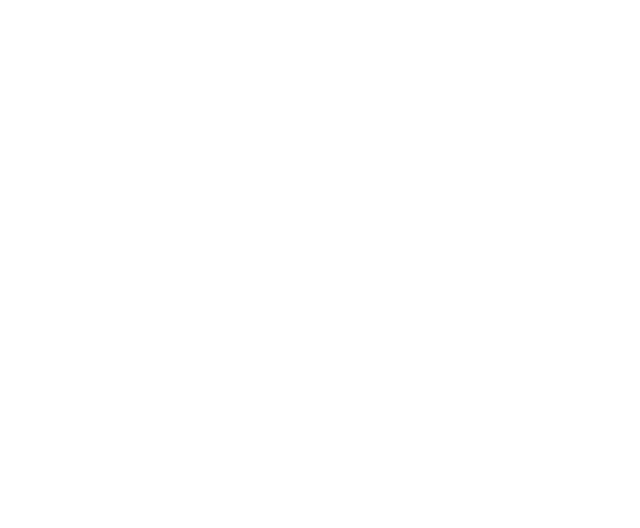
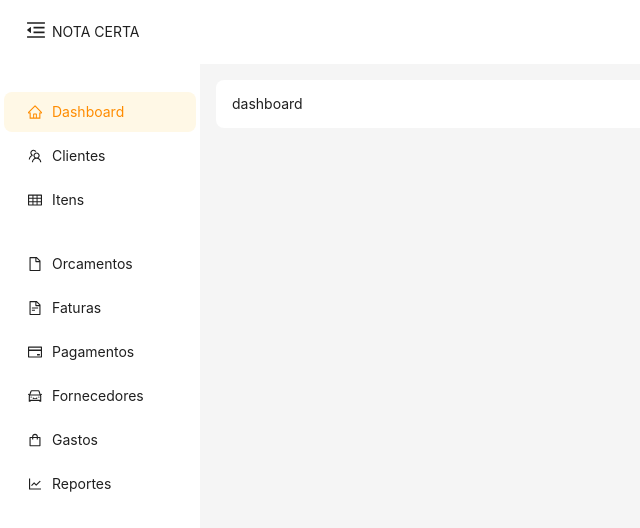
Before and after one commit to antoniowd/notacerta-web, a React (Vite) app: page / in a window 1280 px wide. Shown: the top 528 px of the page, without its empty margins (0-640 px from the left). Built offline with nearby package versions, Linux system fonts and the light colour scheme.

Commit message:
add main layout

```diff
--- /dev/null
+++ b/src/@types/generalTypes.ts
@@ -0,0 +1,9 @@
+import { ReactNode } from "react";
+
+export type WithChildrenProps<T = undefined> = T extends undefined
+  ? {
+      children?: ReactNode;
+    }
+  : T & {
+      children?: ReactNode;
+    };
--- a/src/App.tsx
+++ b/src/App.tsx
@@ -1,8 +1,14 @@
 import { ConfigProvider } from "antd";
+import ptBR from "antd/lib/locale/pt_BR";
 import theme from "./theme";
+import AppRouter from "./components/router/AppRouter";
 
 function App() {
-  return <ConfigProvider theme={theme}></ConfigProvider>;
+  return (
+    <ConfigProvider locale={ptBR} theme={theme}>
+      <AppRouter />
+    </ConfigProvider>
+  );
 }
 
 export default App;
--- /dev/null
+++ b/src/components/layouts/main/Content.tsx
@@ -0,0 +1,33 @@
+import { Layout, theme } from "antd";
+import { WithChildrenProps } from "../../../@types/generalTypes";
+
+const Content = ({ children }: WithChildrenProps) => {
+  const {
+    token: { colorBgContainer, borderRadiusLG },
+  } = theme.useToken();
+  return (
+    <Layout.Content
+      style={{
+        position: "absolute",
+        padding: 16,
+        left: 0,
+        bottom: 0,
+        top: 0,
+        right: 0,
+        overflow: "auto",
+      }}
+    >
+      <div
+        style={{
+          padding: 16,
+          background: colorBgContainer,
+          borderRadius: borderRadiusLG,
+        }}
+      >
+        {children}
+      </div>
+    </Layout.Content>
+  );
+};
+
+export default Content;
--- /dev/null
+++ b/src/components/layouts/main/Drawer.tsx
@@ -0,0 +1,30 @@
+import { Drawer as ADrawer } from "antd";
+import SiderMenu from "./SiderMenu";
+
+export type DrawerProps = {
+  open: boolean;
+  onClose: () => void;
+};
+
+const Drawer = ({ open, onClose }: DrawerProps) => {
+  return (
+    <ADrawer
+      placement="left"
+      key="left"
+      title="NOTA CERTA"
+      width={250}
+      onClose={onClose}
+      open={open}
+      styles={{
+        body: {
+          paddingLeft: "8px",
+          paddingRight: "8px",
+        },
+      }}
+    >
+      <SiderMenu onClickItem={onClose} />
+    </ADrawer>
+  );
+};
+
+export default Drawer;
--- /dev/null
+++ b/src/components/layouts/main/Header.tsx
@@ -0,0 +1,43 @@
+import { Button, Layout, theme } from "antd";
+import { MenuUnfoldOutlined, MenuFoldOutlined } from "@ant-design/icons";
+
+export type HeaderLayoutProps = {
+  siderCollapsed: boolean;
+  onFoldClick: () => void;
+};
+
+const Header = ({ siderCollapsed, onFoldClick }: HeaderLayoutProps) => {
+  const {
+    token: { colorBgContainer },
+  } = theme.useToken();
+
+  return (
+    <Layout.Header
+      style={{
+        padding: "0 20px",
+        position: "sticky",
+        top: 0,
+        zIndex: 1,
+        width: "100%",
+        display: "flex",
+        alignItems: "center",
+        background: colorBgContainer,
+      }}
+    >
+      <Button
+        type="text"
+        icon={
+          siderCollapsed ? (
+            <MenuUnfoldOutlined style={{ fontSize: "20px" }} />
+          ) : (
+            <MenuFoldOutlined style={{ fontSize: "20px" }} />
+          )
+        }
+        onClick={onFoldClick}
+      />
+      NOTA CERTA
+    </Layout.Header>
+  );
+};
+
+export default Header;
--- /dev/null
+++ b/src/components/layouts/main/MainLayout.tsx
@@ -0,0 +1,58 @@
+import { useEffect, useState } from "react";
+import { Layout, Grid } from "antd";
+import { Outlet } from "react-router-dom";
+import Header from "./Header";
+import Drawer from "./Drawer";
+import Sider from "./Sider";
+import Content from "./Content";
+
+const { useBreakpoint } = Grid;
+
+const MainLayout = () => {
+  const [siderCollapsed, setSiderCollapsed] = useState(false);
+  const [showDrawer, setShowDrawer] = useState(false);
+  const screens = useBreakpoint();
+  const [showSider, setShowSider] = useState(true);
+
+  useEffect(() => {
+    setShowSider(screens.sm !== undefined ? screens.sm : true);
+    if (screens.lg === true && showDrawer) {
+      setShowDrawer(false);
+    }
+  }, [screens, showDrawer]);
+
+  const handleMenuFolding = () => {
+    if (screens.lg === false) {
+      setShowDrawer(true);
+    } else {
+      setSiderCollapsed(v => !v);
+    }
+  };
+
+  const handlerCloseDrawer = () => {
+    setShowDrawer(false);
+  };
+
+  return (
+    <Layout>
+      <Header siderCollapsed={siderCollapsed} onFoldClick={handleMenuFolding} />
+      <Layout style={{ height: "calc(100vh - 64px)" }}>
+        <Drawer open={showDrawer} onClose={handlerCloseDrawer} />
+        {showSider && (
+          <Sider collapsed={siderCollapsed} onBreakpoint={setSiderCollapsed} />
+        )}
+        <Layout
+          style={{
+            position: "relative",
+          }}
+        >
+          <Content>
+            <Outlet />
+          </Content>
+        </Layout>
+      </Layout>
+    </Layout>
+  );
+};
+
+export default MainLayout;
--- /dev/null
+++ b/src/components/layouts/main/Sider.tsx
@@ -0,0 +1,41 @@
+import { theme, Layout } from "antd";
+import SiderMenu from "./SiderMenu";
+
+export type SiderProps = {
+  collapsed: boolean;
+  onBreakpoint: React.Dispatch<React.SetStateAction<boolean>>;
+};
+
+const Sider = ({ collapsed, onBreakpoint }: SiderProps) => {
+  const {
+    token: { colorBgContainer },
+  } = theme.useToken();
+  return (
+    <Layout.Sider
+      width={200}
+      collapsedWidth={60}
+      trigger={null}
+      collapsible
+      collapsed={collapsed}
+      breakpoint="lg"
+      onBreakpoint={onBreakpoint}
+    >
+      <div
+        style={{
+          background: colorBgContainer,
+          paddingTop: "24px",
+          overflow: "auto",
+          position: "absolute",
+          top: 0,
+          left: 0,
+          bottom: 0,
+          right: 0,
+        }}
+      >
+        <SiderMenu />
+      </div>
+    </Layout.Sider>
+  );
+};
+
+export default Sider;
--- /dev/null
+++ b/src/components/layouts/main/SiderMenu.tsx
@@ -0,0 +1,107 @@
+import React, { useEffect, useState } from "react";
+import { Menu } from "antd";
+import type { MenuProps } from "antd";
+import {
+  HomeOutlined,
+  TeamOutlined,
+  LineChartOutlined,
+  CreditCardOutlined,
+  TableOutlined,
+  FileOutlined,
+  CarOutlined,
+  FileTextOutlined,
+  ShoppingOutlined,
+} from "@ant-design/icons";
+import { Link, useLocation } from "react-router-dom";
+type MenuItem = Required<MenuProps>["items"][number];
+
+function getItem(
+  label: React.ReactNode,
+  key: React.Key,
+  icon?: React.ReactNode,
+  type?: "group" | "divider",
+): MenuItem {
+  return {
+    label,
+    key,
+    icon,
+    type: type === undefined ? "item" : type,
+  } as MenuItem;
+}
+
+const links = [
+  { icon: <HomeOutlined />, label: "Dashboard", href: "/" },
+  {
+    icon: <TeamOutlined />,
+    label: "Clientes",
+    href: "/clients",
+  },
+  { icon: <TableOutlined />, label: "Itens", href: "/items" },
+  { label: "-" },
+  {
+    icon: <FileOutlined />,
+    label: "Orcamentos",
+    href: "/estimates",
+  },
+  {
+    icon: <FileTextOutlined />,
+    label: "Faturas",
+    href: "/invoices",
+  },
+  {
+    icon: <CreditCardOutlined />,
+    label: "Pagamentos",
+    href: "/payments",
+  },
+  {
+    icon: <CarOutlined />,
+    label: "Fornecedores",
+    href: "/vendors",
+  },
+  {
+    icon: <ShoppingOutlined />,
+    label: "Gastos",
+    href: "/expenses",
+  },
+  {
+    icon: <LineChartOutlined />,
+    label: "Reportes",
+    href: "/reports",
+  },
+];
+
+const items = links.map(({ icon, label, href }) =>
+  label === "-"
+    ? getItem("", "divider", null, "group")
+    : getItem(
+        <Link to={href || ""}>{label}</Link>,
+        href?.toLowerCase() || "/",
+        icon,
+      ),
+);
+
+export type SiderMenuProps = {
+  onClickItem?: () => void;
+};
+
+const SiderMenu = ({ onClickItem }: SiderMenuProps) => {
+  const [active, setActive] = useState("");
+  const location = useLocation();
+
+  // TODO: Change this to startWiths()
+  useEffect(() => {
+    setActive(location.pathname);
+  }, [location.pathname]);
+
+  return (
+    <Menu
+      mode="inline"
+      onClick={onClickItem}
+      selectedKeys={[active]}
+      style={{ height: "100%", borderRight: 0 }}
+      items={items}
+    />
+  );
+};
+
+export default SiderMenu;
--- /dev/null
+++ b/src/components/router/AppRouter.tsx
@@ -0,0 +1,36 @@
+import { BrowserRouter, Routes, Route } from "react-router-dom";
+import RequireAuth from "./RequireAuth";
+import MainLayout from "../layouts/main/MainLayout";
+
+const Dashboard = () => {
+  return <div>dashboard</div>;
+};
+
+const Client = () => {
+  return <div>clients</div>;
+};
+
+const SignIn = () => {
+  return <div>login</div>;
+};
+
+const AppRouter = () => {
+  const protectedLayout = (
+    <RequireAuth>
+      <MainLayout />
+    </RequireAuth>
+  );
+  return (
+    <BrowserRouter>
+      <Routes>
+        <Route path="/login" element={<SignIn />} />
+        <Route path="/" element={protectedLayout}>
+          <Route index element={<Dashboard />} />
+          <Route path="clients" element={<Client />} />
+        </Route>
+      </Routes>
+    </BrowserRouter>
+  );
+};
+
+export default AppRouter;
--- /dev/null
+++ b/src/components/router/RequireAuth.tsx
@@ -0,0 +1,11 @@
+import { useState } from "react";
+import { Navigate } from "react-router-dom";
+import { WithChildrenProps } from "../../@types/generalTypes";
+
+const RequireAuth = ({ children }: WithChildrenProps) => {
+  const [user] = useState(true);
+
+  return user ? <>{children}</> : <Navigate to="/login" replace />;
+};
+
+export default RequireAuth;
--- a/src/main.tsx
+++ b/src/main.tsx
@@ -1,5 +1,6 @@
 import React from "react";
 import ReactDOM from "react-dom/client";
+import "antd/dist/reset.css";
 import App from "./App.tsx";
 
 ReactDOM.createRoot(document.getElementById("root")!).render(
```
Also changed, not shown: 1 other file (tests, documents, lock files or other folders).
